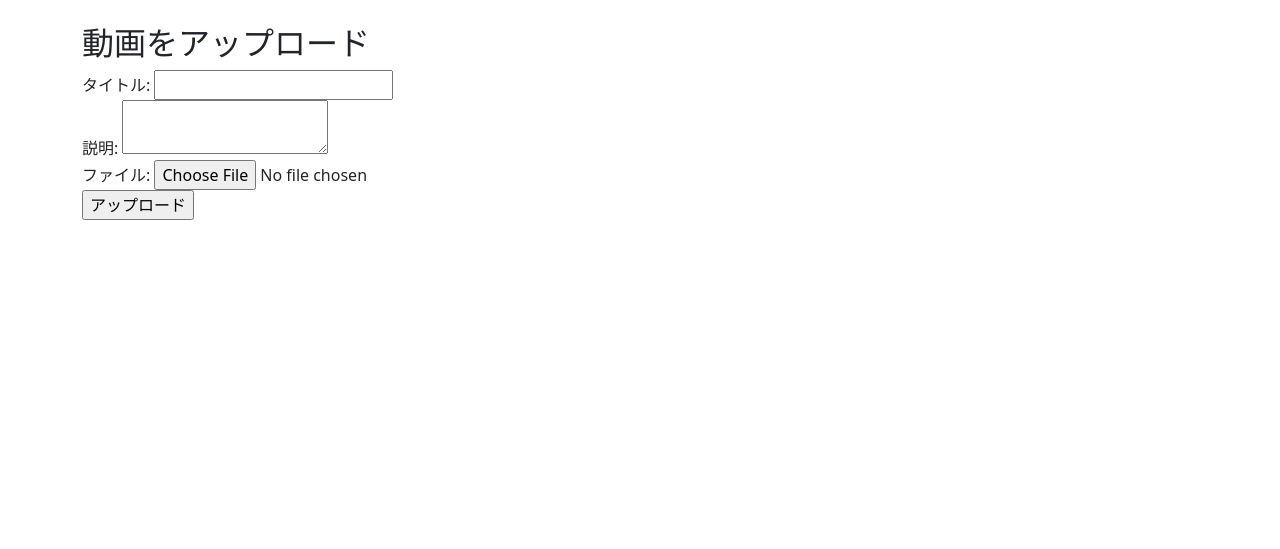
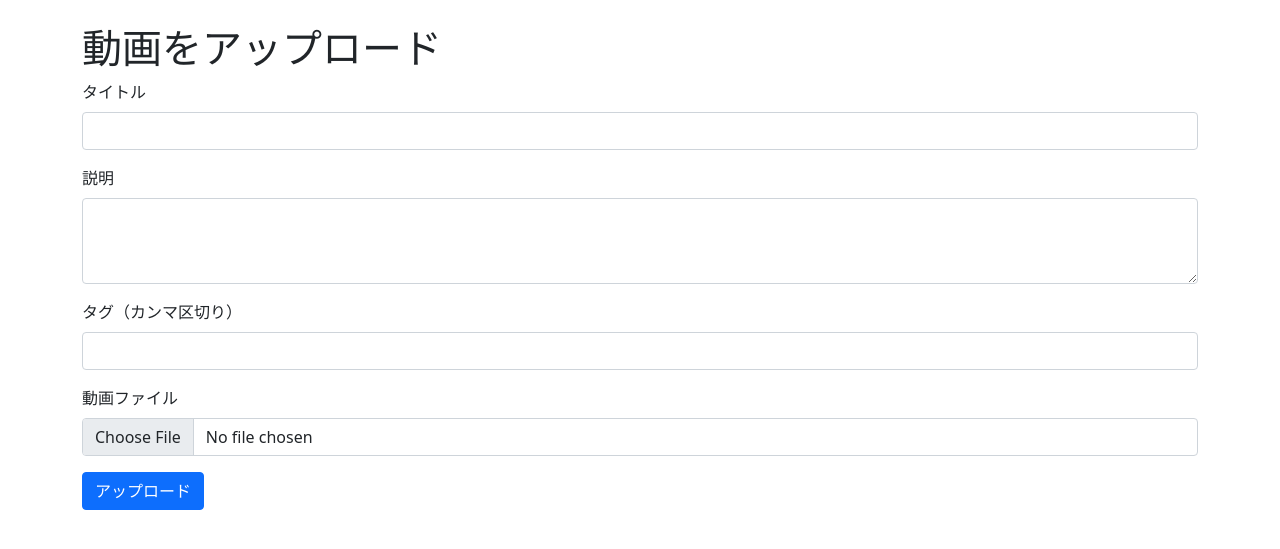
Before and after one commit to 398170/398, a Flask app: page /upload in a window 1280 px wide. Shown: the part 56-605 px from the top of the page. Run offline with Flask 3, Linux system fonts and the light colour scheme; a user stored in the database is signed in; some libraries are stand-ins or nearby versions.

Commit message:
Update upload.html

```diff
--- a/templates/upload.html
+++ b/templates/upload.html
@@ -1,10 +1,25 @@
 {% extends 'layout.html' %}
+
 {% block content %}
-<h2>動画をアップロード</h2>
-<form action="{{ url_for('upload') }}" method="POST" enctype="multipart/form-data">
-    タイトル: <input type="text" name="title" required><br>
-    説明: <textarea name="description" required></textarea><br>
-    ファイル: <input type="file" name="video" accept="video/*" required><br>
-    <input type="submit" value="アップロード">
+<h1>動画をアップロード</h1>
+
+<form action="{{ url_for('upload') }}" method="post" enctype="multipart/form-data">
+    <div class="mb-3">
+        <label for="title" class="form-label">タイトル</label>
+        <input type="text" class="form-control" id="title" name="title" required>
+    </div>
+    <div class="mb-3">
+        <label for="description" class="form-label">説明</label>
+        <textarea class="form-control" id="description" name="description" rows="3" required></textarea>
+    </div>
+    <div class="mb-3">
+        <label for="tags" class="form-label">タグ（カンマ区切り）</label>
+        <input type="text" class="form-control" id="tags" name="tags" required>
+    </div>
+    <div class="mb-3">
+        <label for="video" class="form-label">動画ファイル</label>
+        <input type="file" class="form-control" id="video" name="video" accept="video/*" required>
+    </div>
+    <button type="submit" class="btn btn-primary">アップロード</button>
 </form>
 {% endblock %}
```
